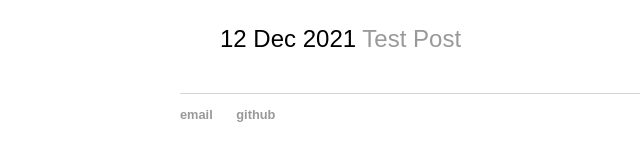
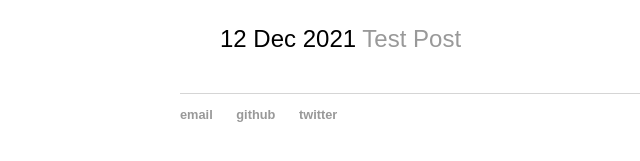
Before and after one commit to georgeball95/georgeball95.github.io, a Jekyll site: the page built from index.html, in a window 1280 px wide. Shown: the part 172-333 px from the top of the page, without its empty margins (12-652 px from the left). Built offline with Jekyll 4.4.1, drawn with Linux system fonts in a browser that asks for light colours.

Commit message:
Update default.html

```diff
--- a/_layouts/default.html
+++ b/_layouts/default.html
@@ -21,6 +21,7 @@
 	    		<ul>
 	        		<li><a href="mailto:georgeball95@gmail.com">email</a></li>
 	        		<li><a href="https://github.com/georgeballl95">github</a></li>
+				<li><a href="https://twitter.com/GeorgeBall95">twitter</a></li>
 				</ul>
 			</footer>
 		</body>
```
